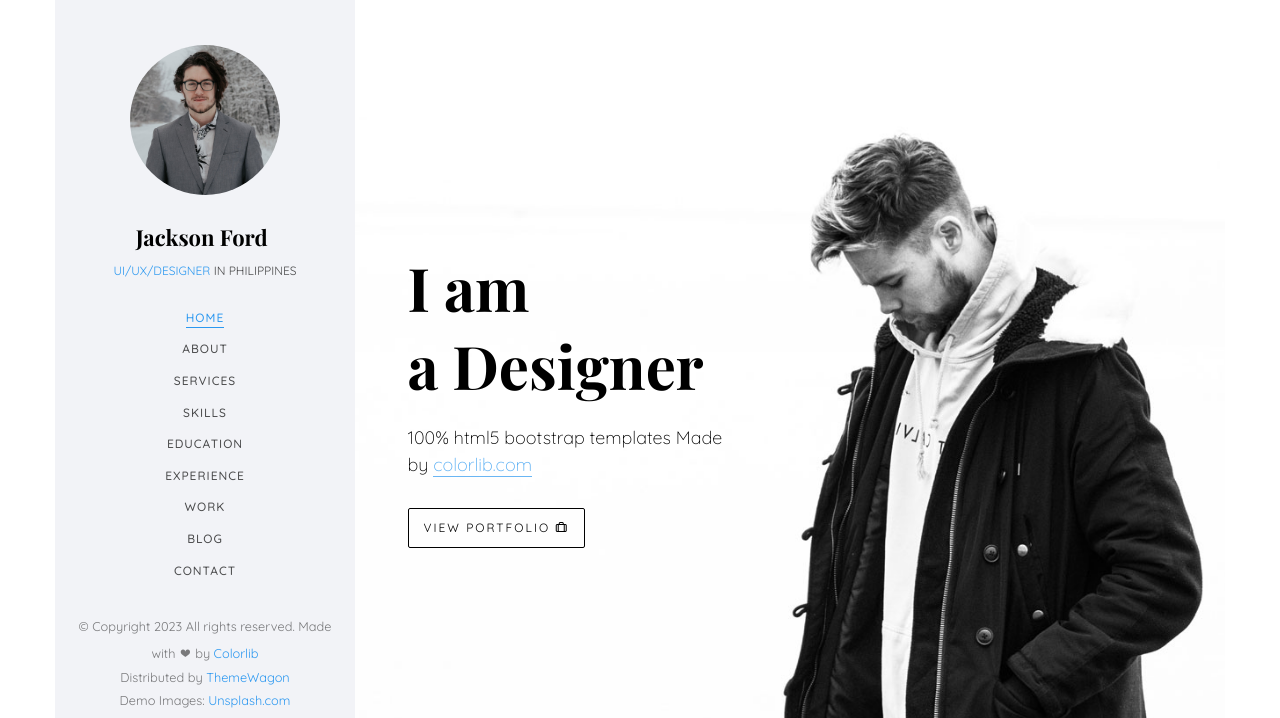
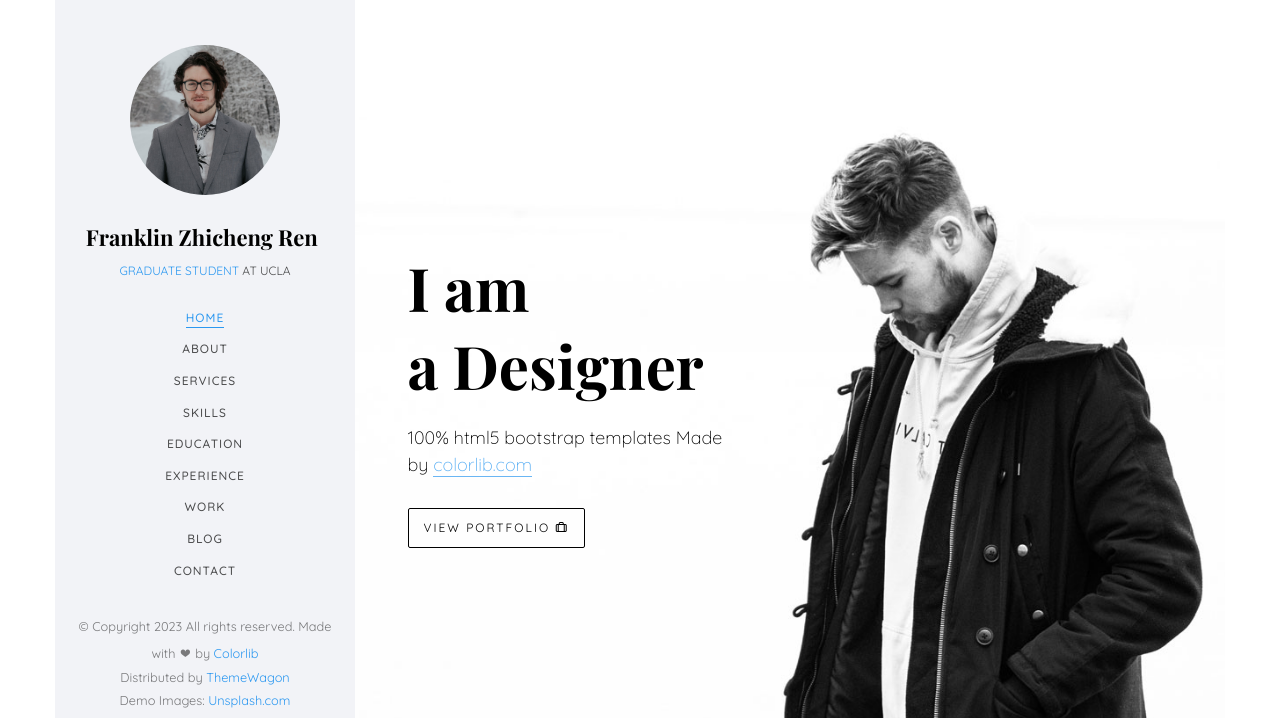
Before and after one commit to franklinnwren/franklinnwren.github.io, a plain HTML site: page index.html in a window 1280 px wide. Shown: the top 718 px of the page. Drawn offline with nearby package versions, Linux system fonts and the light colour scheme; files whose address does not match are found by name; a web font is replaced by a local one.

Commit message:
Update index.html

```diff
--- a/index.html
+++ b/index.html
@@ -57,8 +57,8 @@
 		<aside id="colorlib-aside" role="complementary" class="border js-fullheight">
 			<div class="text-center">
 				<div class="author-img" style="background-image: url(images/about.jpg);"></div>
-				<h1 id="colorlib-logo"><a href="index.html">Jackson Ford</a></h1>
-				<span class="position"><a href="#">UI/UX/Designer</a> in Philippines</span>
+				<h1 id="colorlib-logo"><a href="index.html">Franklin Zhicheng Ren</a></h1>
+				<span class="position"><a href="#">Graduate Student</a> at UCLA</span>
 			</div>
 			<nav id="colorlib-main-menu" role="navigation" class="navbar">
 				<div id="navbar" class="collapse">
```
